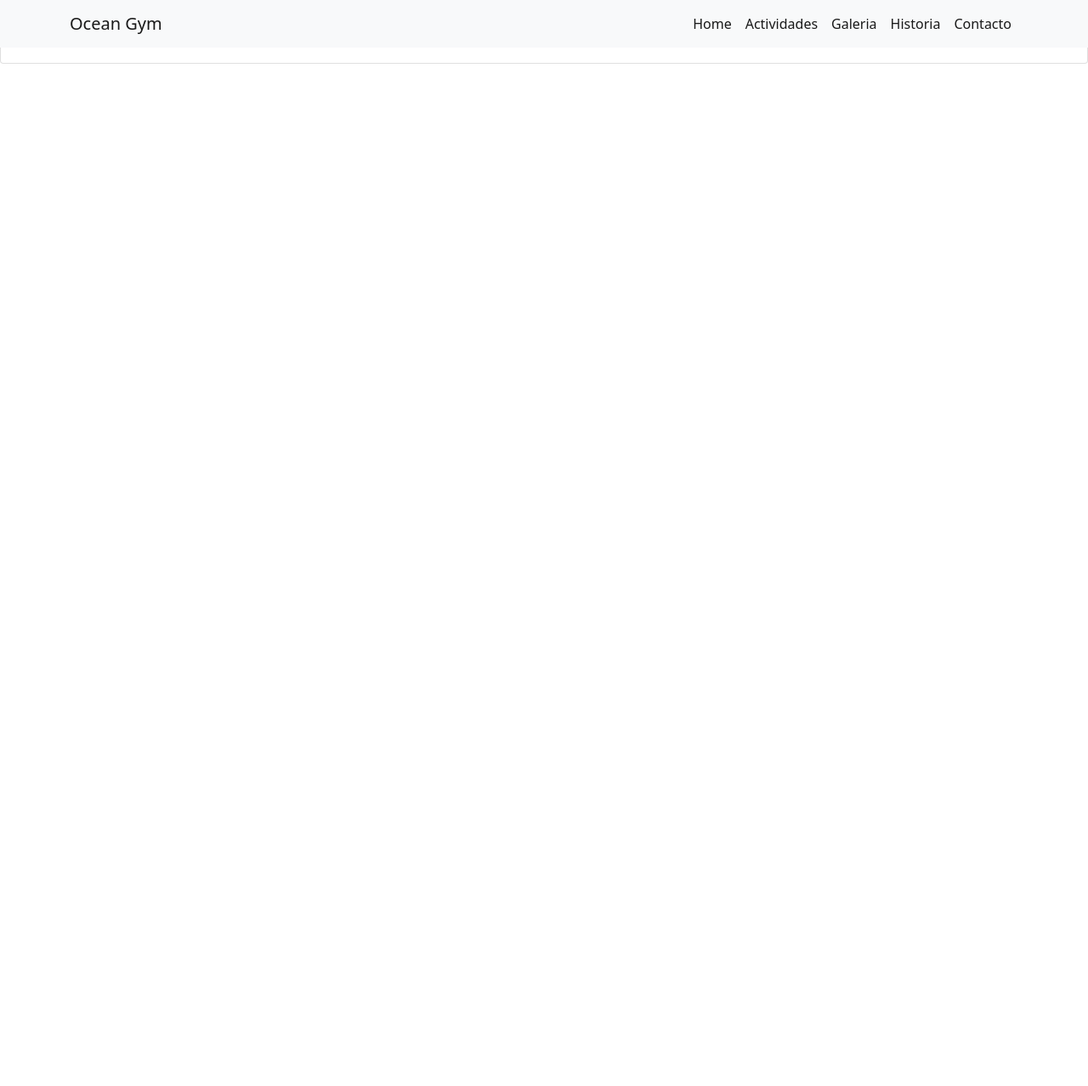
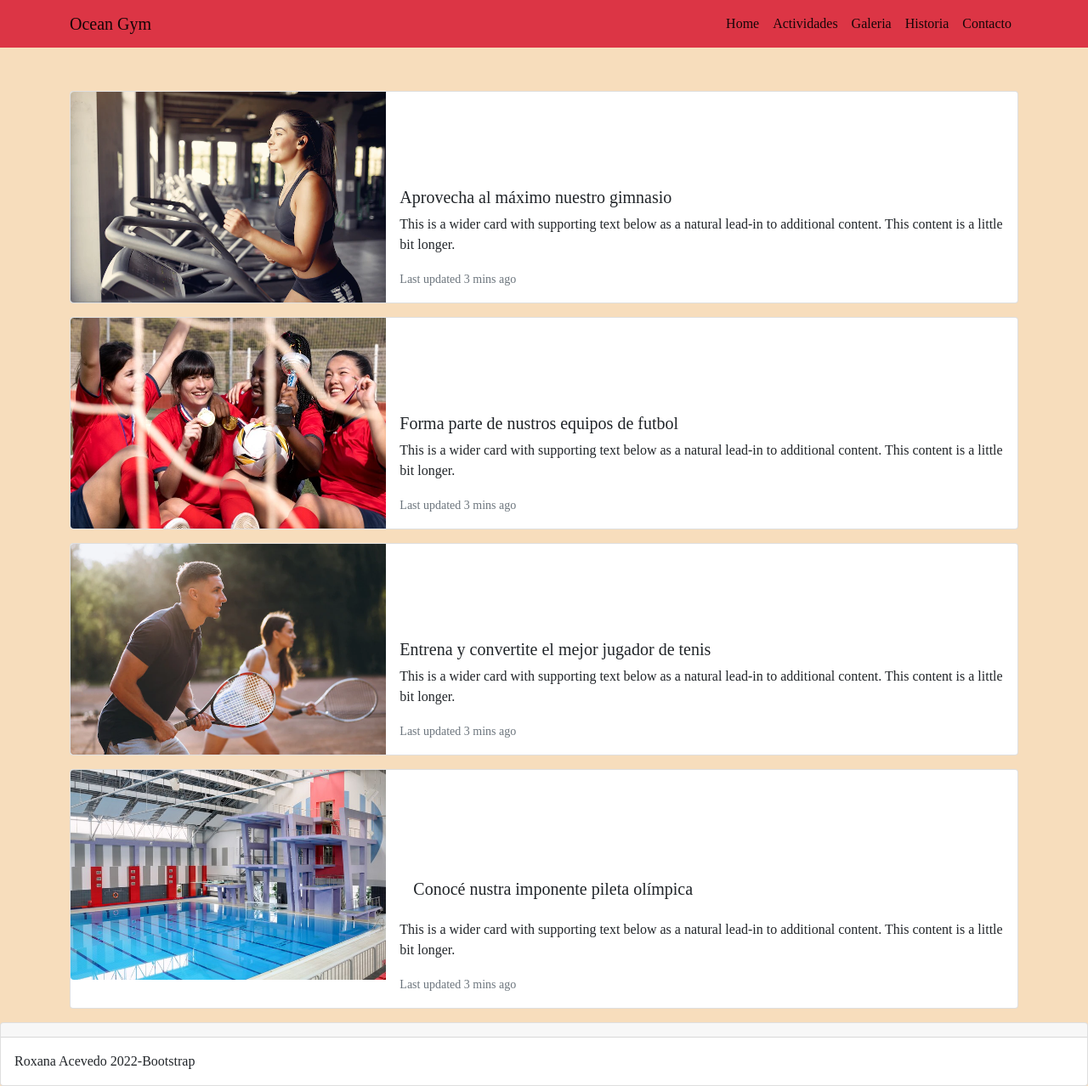
Before and after one commit to RoxyAcevedo/bootstrapGym, a plain HTML site: page Pages/Actividades.html in a window 1280 px wide. Shown: the whole page at 85% size. Before the commit the page ends 800 px from the top, so only its background shows below. Drawn offline with nearby package versions, Linux system fonts and the light colour scheme.

Commit message:
last commit

```diff
--- a/Pages/Actividades.html
+++ b/Pages/Actividades.html
@@ -6,13 +6,16 @@
     <meta name="viewport" content="width=device-width, initial-scale=1.0">
     <title>actividades</title>
     <link href="https://cdn.jsdelivr.net/npm/bootstrap@5.1.3/dist/css/bootstrap.min.css" rel="stylesheet" integrity="sha384-1BmE4kWBq78iYhFldvKuhfTAU6auU8tT94WrHftjDbrCEXSU1oBoqyl2QvZ6jIW3" crossorigin="anonymous">
-    <link href="./styles/style.css">
+    <link rel="stylesheet" href="../styles/main.css">
 </head>
+
+
 <body>
   <!--    NAV BAR     -->
-    <nav class="navbar navbar-expand-lg navbar-light bg-light fixed-top">
+  <header class="header">
+    <nav class="navbar navbar-expand-lg navbar-light bg-danger ">
       <div class="container">
-          <a class="navbar-brand" href="../index.html">Ocean Gym</a>
+        <a class="navbar-brand" href="./index.html">Ocean Gym</a>
         <button class="navbar-toggler" type="button" data-bs-toggle="collapse" data-bs-target="#navbarSupportedContent" aria-controls="navbarSupportedContent" aria-expanded="false" aria-label="Toggle navigation">
           <span class="navbar-toggler-icon"></span>
         </button>
@@ -36,12 +39,71 @@
           </ul>
       </div>
     </nav>
+  </header>
 
 
 
+<!--   resumen de actividades   -->
+<section class="actividades container">
+  <div class="card mb-3" style="max-width: 100%;">
+    <div class="row g-0">
+      <div class="col-md-4">
+        <img src="../Imagenes/mujer cinta.webp" class="img-fluid rounded-start" alt="...">
+      </div>
+      <div class="col-md-8">
+        <div class="card-body">
+          <h5 class="card-title">Aprovecha al máximo nuestro gimnasio</h5>
+          <p class="card-text">This is a wider card with supporting text below as a natural lead-in to additional content. This content is a little bit longer.</p>
+          <p class="card-text"><small class="text-muted">Last updated 3 mins ago</small></p>
+        </div>
+      </div>
+    </div>
+  </div>
 
+  <div class="card mb-3" style="max-width: 100%;">
+    <div class="row g-0">
+      <div class="col-md-4">
+        <img src="../Imagenes/team-celebrating-win-silver-cup_23-2149479286.jpg" class="img-fluid rounded-start" alt="...">
+      </div>
+      <div class="col-md-8">
+        <div class="card-body">
+        <h5 class="card-title">Forma parte de nustros equipos de futbol</h5>
+          <p class="card-text">This is a wider card with supporting text below as a natural lead-in to additional content. This content is a little bit longer.</p>
+          <p class="card-text"><small class="text-muted">Last updated 3 mins ago</small></p>
+        </div>
+      </div>
+    </div>
+  </div>
+  <div class="card mb-3" style="max-width: 100%;">
+    <div class="row g-0">
+      <div class="col-md-4">
+        <img src="../Imagenes/tenis pareja.webp" class="img-fluid rounded-start" alt="...">
+      </div>
+      <div class="col-md-8">
+        <div class="card-body">
+          <h5 class="card-title">Entrena y convertite el mejor jugador de tenis</h5>
+          <p class="card-text">This is a wider card with supporting text below as a natural lead-in to additional content. This content is a little bit longer.</p>
+          <p class="card-text"><small class="text-muted">Last updated 3 mins ago</small></p>
+        </div>
+      </div>
+    </div>
+  </div>
+  <div class="card mb-3" style="max-width: 100%;">
+    <div class="row g-0">
+      <div class="col-md-4">
+        <img src="../Imagenes/pool olimpic.jpg" class="img-fluid rounded-start" alt="...">
+      </div>
+      <div class="col-md-8">
+        <div class="card-body text-bg-dark p-3">
+          <h5 class="card-title text-bg-dark p-3">Conocé nustra imponente pileta olímpica</h5>
+          <p class="card-text">This is a wider card with supporting text below as a natural lead-in to additional content. This content is a little bit longer.</p>
+          <p class="card-text"><small class="text-muted">Last updated 3 mins ago</small></p>
+        </div>
+      </div>
+    </div>
+  </div>
 
-
+</section>
 
 
     <footer>
--- a/styles/main.css
+++ b/styles/main.css
@@ -7,9 +7,15 @@ body {
     color: rgb(247, 223, 223) !important;
 }
 
-
-
 .cardBanner img{
     width: 100%;
     height: 15%;
 }
+
+.actividades {
+    margin-top: 4%;
+}
+
+.card-title {
+    margin-top: 6rem;
+}
```
Also changed, not shown: Pages/contacto.html (+42 -3 lines), Pages/galeria.html (+7 -3 lines), Pages/historia.html (+18 -3 lines). Lines whose indentation alone changed are shown as unchanged.
